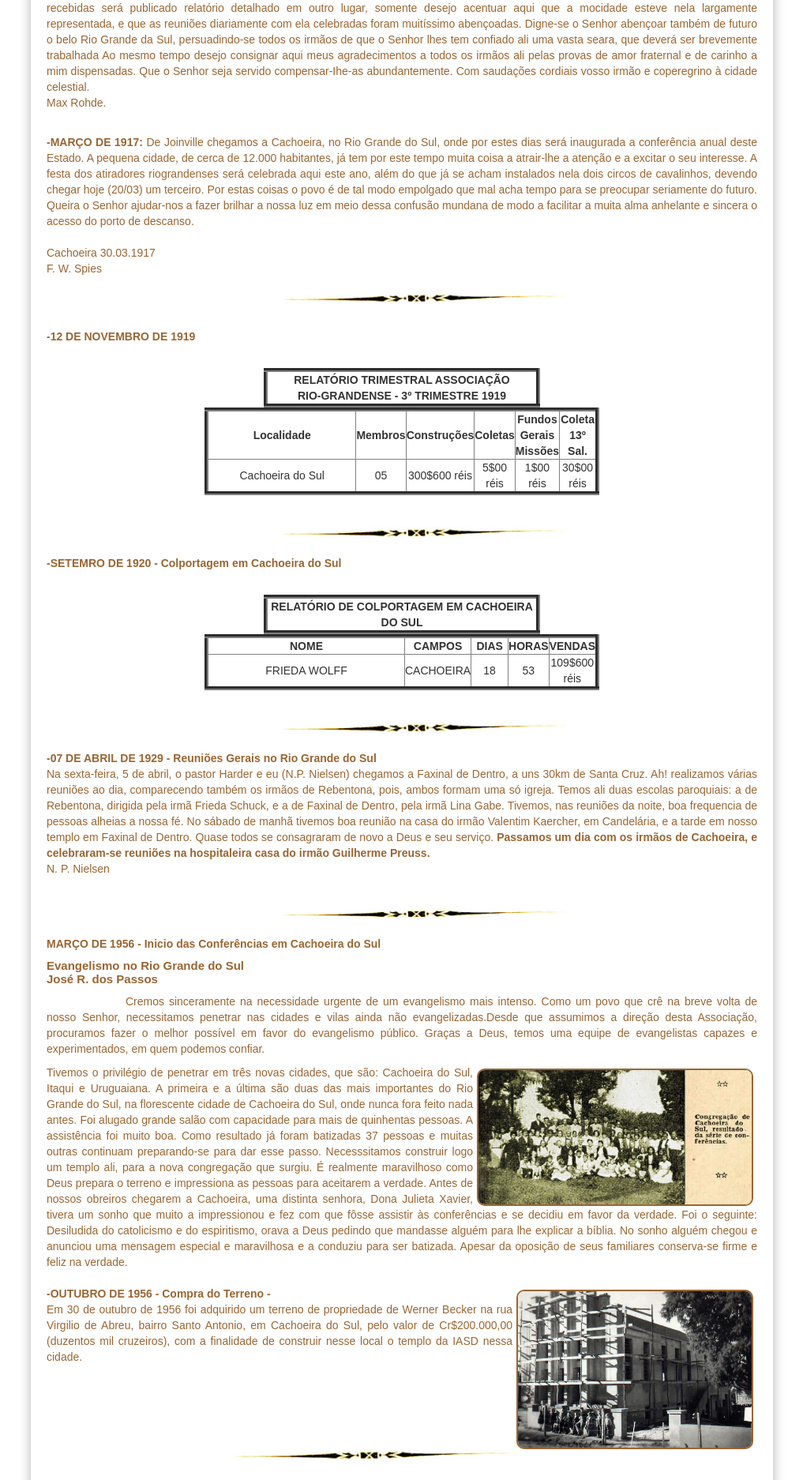
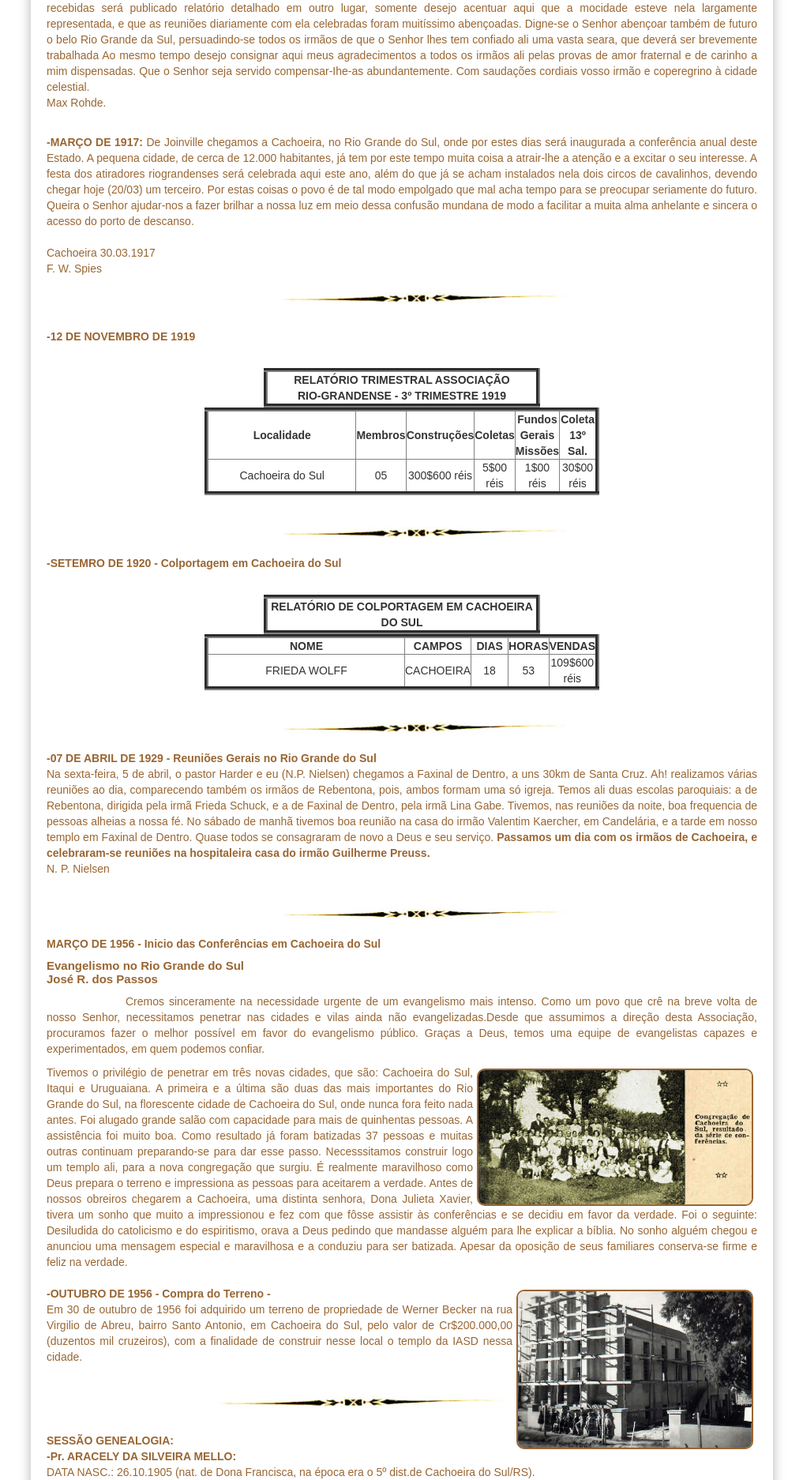
Before and after one commit to claudiovargas1955/claudiovargas1955.github.io, a Jekyll site: the page built from _pages/história-da-iasd-cachoeira.html, in a window 1280 px wide. Shown: the part 1874-3748 px from the top of the page at 79% size, without its empty margins (131-1148 px from the left). Built offline with Jekyll 4.4.1, drawn with Linux system fonts in a browser that asks for light colours; some web fonts are replaced.

Commit message:
Update história-da-iasd-cachoeira.html

```diff
--- a/_pages/história-da-iasd-cachoeira.html
+++ b/_pages/história-da-iasd-cachoeira.html
@@ -93,7 +93,7 @@
 
   .dir4{
         align: center;
-        margin-left: 200px;
+        margin-left: 180px;
         margin-top: 20px;
         margin-botton: 40px;
         padding-left: 40px;
```
